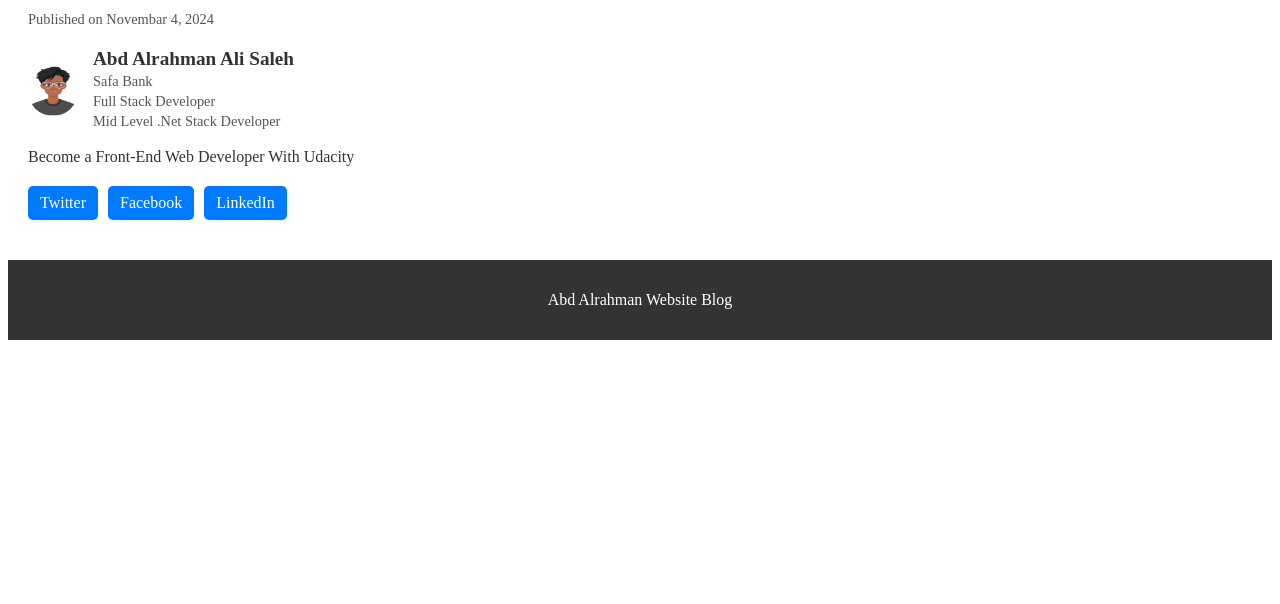
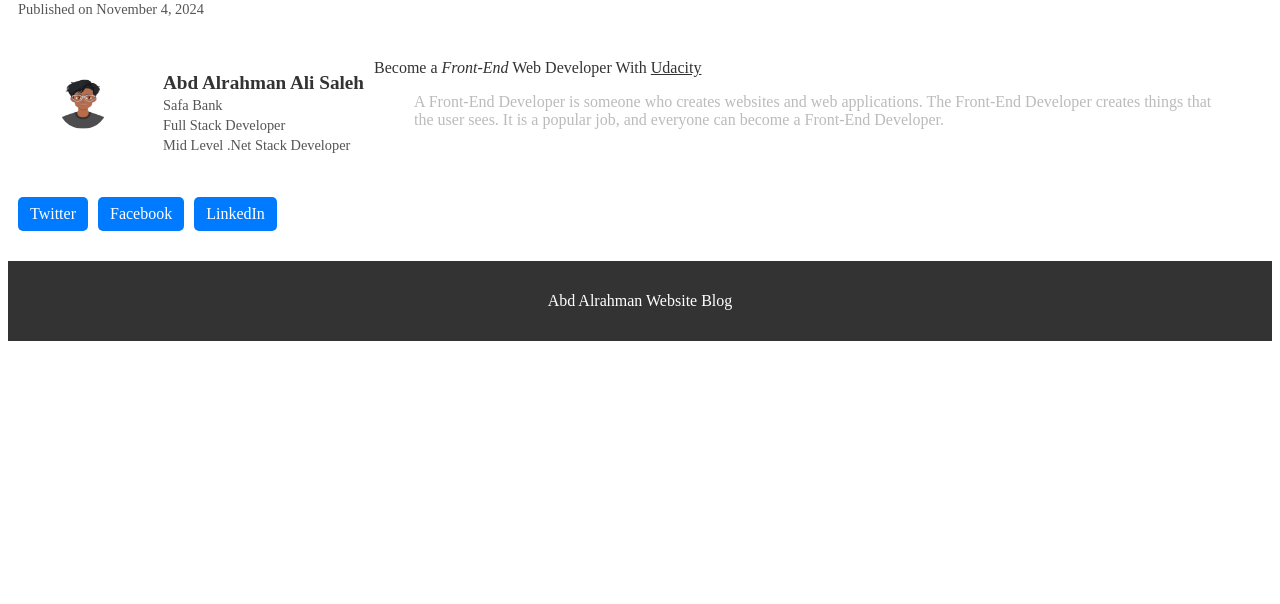
Before and after one commit to AbdAlrahman-AliSaleh99/Personal_Blog_Udacity_First_Project, a plain HTML site: page blog-post.html in a window 1280 px wide. Shown: the part 196-800 px from the top of the page. Drawn offline with Linux system fonts and the light colour scheme.

Commit message:
first feedbak

```diff
--- a/blog-post.html
+++ b/blog-post.html
@@ -20,15 +20,18 @@
         </nav>
     </header>
 
-    <main class="blog-post">
-        <article>
+    <main>
+        <article class="blog-post">
             <header class="post-header">
                 <h1>Front-End Web Developer</h1>
-                <p>Published on Novembar 4, 2024</p>
+                <p>Published on November 4, 2024</p>
             </header>
 
             <section class="author-info">
-                <img src="./assets/avatar.jpg" alt="Author Avatar" class="author-avatar">
+                <figure>
+                    <img src="./assets/avatar.jpg" alt="Author Avatar" class="author-avatar">
+                    <figcaption>Avatar</figcaption>
+                </figure>
                 <div class="author-details">
                     <h3>Abd Alrahman Ali Saleh</h3>
                     <p>Safa Bank</p>
@@ -38,7 +41,12 @@
             </section>
 
             <section class="post-content">
-                <p>Become a Front-End Web Developer With Udacity</p>
+                <p>Become a <em>Front-End</em> Web Developer With <u>Udacity</u></p>
+                <blockquote cite="https://www.w3schools.com/howto/howto_blog_become_frontenddev.asp">
+                    A Front-End Developer is someone who creates websites and web applications.
+                    The Front-End Developer creates things that the user sees.
+                    It is a popular job, and everyone can become a Front-End Developer.
+                </blockquote>
             </section>
 
             <div class="social-sharing">
--- a/css/blog-post.css
+++ b/css/blog-post.css
@@ -1,9 +1,17 @@
-@import url('navbar.css');
-@import url('footer.css');
-@import url('blog-post.css');
+.blog-post {
+    display: grid;
+    grid-template-areas:
+        'header header header header header'
+        'authinfo authinfo content content content'
+        'authinfo authinfo content content content'
+        'social social social social social';
+    gap: 10px;
+    padding: 10px;
+    color: #fff;
+}
 
-.blog-post {
-    padding: 20px;
+.post-header {
+    grid-area: header;
 }
 
 .post-header h1 {
@@ -17,10 +25,11 @@
 }
 
 .author-info {
+    grid-area: authinfo;
     display: flex;
     align-items: center;
+    gap: 15px;
     margin-top: 20px;
-    gap: 15px;
 }
 
 .author-avatar {
@@ -41,13 +50,20 @@
     color: #555;
 }
 
+.post-content {
+    grid-area: content;
+}
+
 .post-content p {
-    margin-top: 15px;
-    font-size: 1rem;
     color: #333;
 }
 
+.post-content blockquote {
+    color: #bbb;
+}
+
 .social-sharing {
+    grid-area: social;
     display: flex;
     gap: 10px;
     margin-top: 20px;
```
